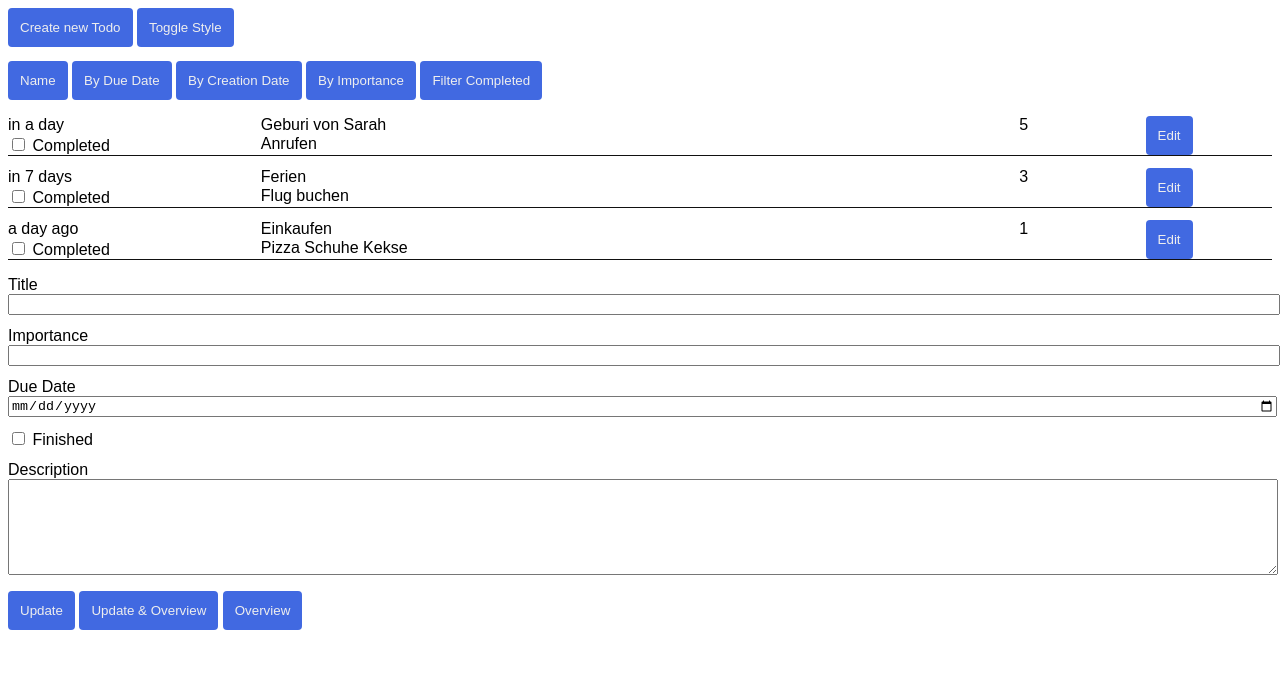
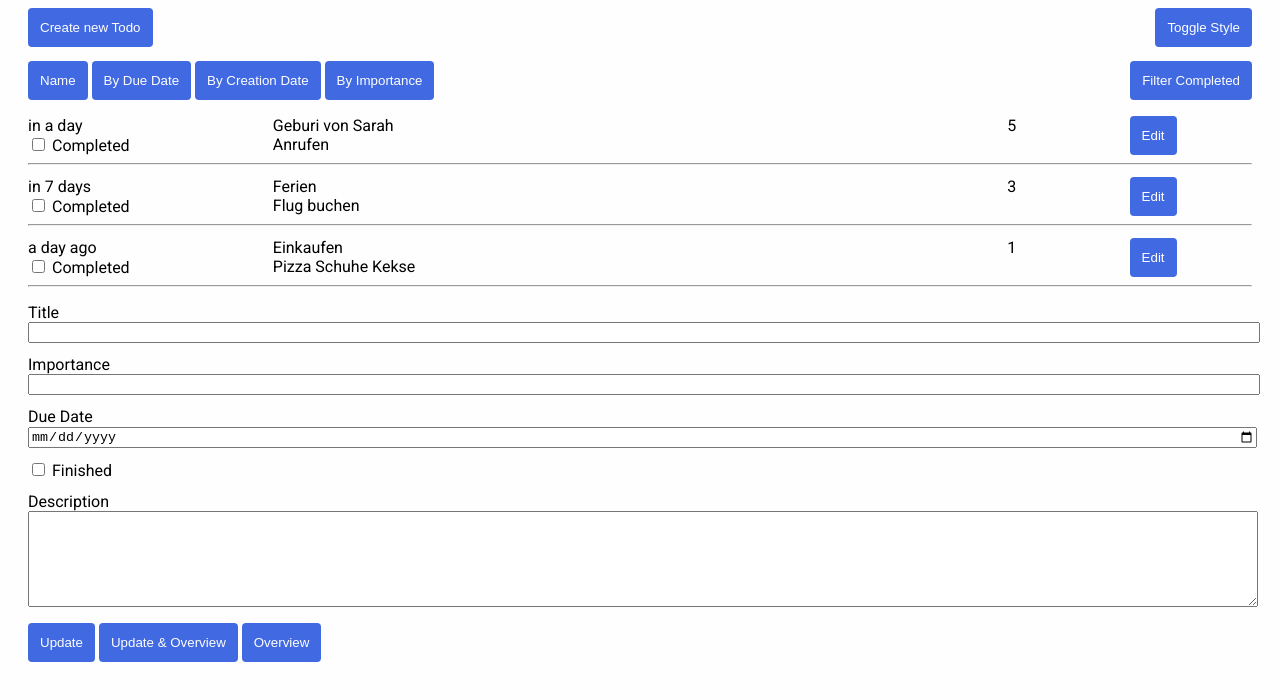
Before and after one commit to fkostadinov/cas-fee-project1, a plain HTML site: page index.html in a window 1280 px wide. Drawn offline with Linux system fonts and the light colour scheme.

Commit message:
Added grids/flexs, font, vars

```diff
--- a/assets/style.css
+++ b/assets/style.css
@@ -1,35 +1,64 @@
+/* CSS */
+:root {
+    --color-white: #FFFFFF;
+    --color-black: #000000;
+    --color-near-white: #FEFEFE;
+    --color-near-black: #161616;
+    --color-dark-gray: #414141;
+    --color-navy-blue: #4169E1;
+}
+
 body {
-    font-family: Arial, Helvetica, sans-serif;
+    font-family: 'Roboto', sans-serif;
+    color: var(--color-black);
+    background-color: var(--color-near-white);
+}
+
+body > .base-container {
+    margin-left: 20px;
+    margin-right: 20px;
 }
 
 .btn {
-    color: #EEEEEE;
-    background-color: #4169E1;
+    color: var(--color-near-white);
+    background-color: var(--color-navy-blue);
     border: none;
     border-radius: 4px;
     padding: 12px;
 }
 
-.todo-control-btns {
+.todo-control-btns-container {
+    display: flex;
+    flex-direction: row;
+    flex-wrap: wrap;
+    justify-content: space-between;
     margin-bottom: 14px;
 }
 
+.todo-list-sort-btns-container {
+    display: flex;
+    flex-direction: row;
+    flex-wrap: wrap;
+    justify-content: space-between;
+}
+
+
+/* ----- List of Todo items ------ */
 .todo-list-ol {
-    padding-left: 0px;
+    padding-left: 0px; /* Remove browswer default padding */
 }
 
 .todo-list-ol > .todo-list-item {
     list-style: none;
 }
 
+.todo-list-item {
+    margin-bottom: 12px;
+}
+
 .todo-list-item-container {
     display: grid;
     grid-template-columns: 20% 60% 10% 10%;
-
-    border-style: solid;
-    border-width: 0px 0px 1px 0px;
-    border-color: #111111;
-    margin-bottom: 12px;
 }
 
 .todo-item-due-date {
@@ -62,16 +91,16 @@ body {
     grid-row: 1 / span 2;
 }
 
+
+/* ----- Form of a single Todo ----- */
+.todo-form-container {
+    display: flex;
+    flex-direction: column;
+    flex-wrap: wrap;
+}
+
 .todo-form-item {
     margin-bottom: 12px;
-}
-
-.todo-form-item-lbl {
-    display:block;
-}
-
-.todo-form-checkbox-lbl {
-    display: inline;
 }
 
 .todo-form-item input[type="text"] {
--- a/index.html
+++ b/index.html
@@ -1,27 +1,43 @@
 <!DOCTYPE html>
 <html>
+
 <head>
-    <meta charset="UTF-8"/>
+    <meta charset="UTF-8" />
+
+    <!-- Google Fonts -->
+    <link rel="preconnect" href="https://fonts.googleapis.com">
+    <link rel="preconnect" href="https://fonts.gstatic.com" crossorigin>
+    <link href="https://fonts.googleapis.com/css2?family=Roboto&display=swap" rel="stylesheet">
+
     <link href="./assets/style.css" rel="stylesheet">
+
     <title>Todo App</title>
 </head>
+
 <body>
+    <div class="base-container">
 
         <head></head>
 
         <main>
-        <div class="todo-control-btns">
+            <div class="todo-control-btns-container">
                 <button class="btn">Create new Todo</button>
                 <button class="btn">Toggle Style</button>
             </div>
+
             <div>
-            <div class="todo-list-container">
-                <div class="todo-list-sort-btns">
+                <div class="todo-list-sort-btns-container">
+                    <div>
+                        <!-- flex align left -->
                         <button class="btn">Name</button>
                         <button class="btn">By Due Date</button>
                         <button class="btn">By Creation Date</button>
                         <button class="btn">By Importance</button>
+                    </div>
+                    <div>
+                        <!-- flex align right -->
                         <button class="btn">Filter Completed</button>
+                    </div>
                 </div>
                 <ol class="todo-list-ol">
                     <li class="todo-list-item">
@@ -38,6 +54,7 @@
                                 <button class="btn">Edit</button>
                             </div>
                         </div>
+                        <hr>
                     </li>
                     <li class="todo-list-item">
                         <div class="todo-list-item-container">
@@ -53,6 +70,7 @@
                                 <button class="btn">Edit</button>
                             </div>
                         </div>
+                        <hr>
                     </li>
                     <li class="todo-list-item">
                         <div class="todo-list-item-container">
@@ -68,11 +86,11 @@
                                 <button class="btn">Edit</button>
                             </div>
                         </div>
+                        <hr>
                     </li>
                 </ol>
-            </div>
-            <div class="todo-form-container">
-                <form>
+
+                <form class="todo-form-container">
                     <div class="todo-form-inputs">
                         <div class="todo-form-item">
                             <label class="todo-form-item-lbl" for="todo-input-title">Title</label>
@@ -107,10 +125,11 @@
                     </div>
                 </form>
             </div>
-        </div>
         </main>
 
         <footer></footer>
 
+    </div>
 </body>
+
 </html>
```
Lines whose indentation alone changed are shown as unchanged.
